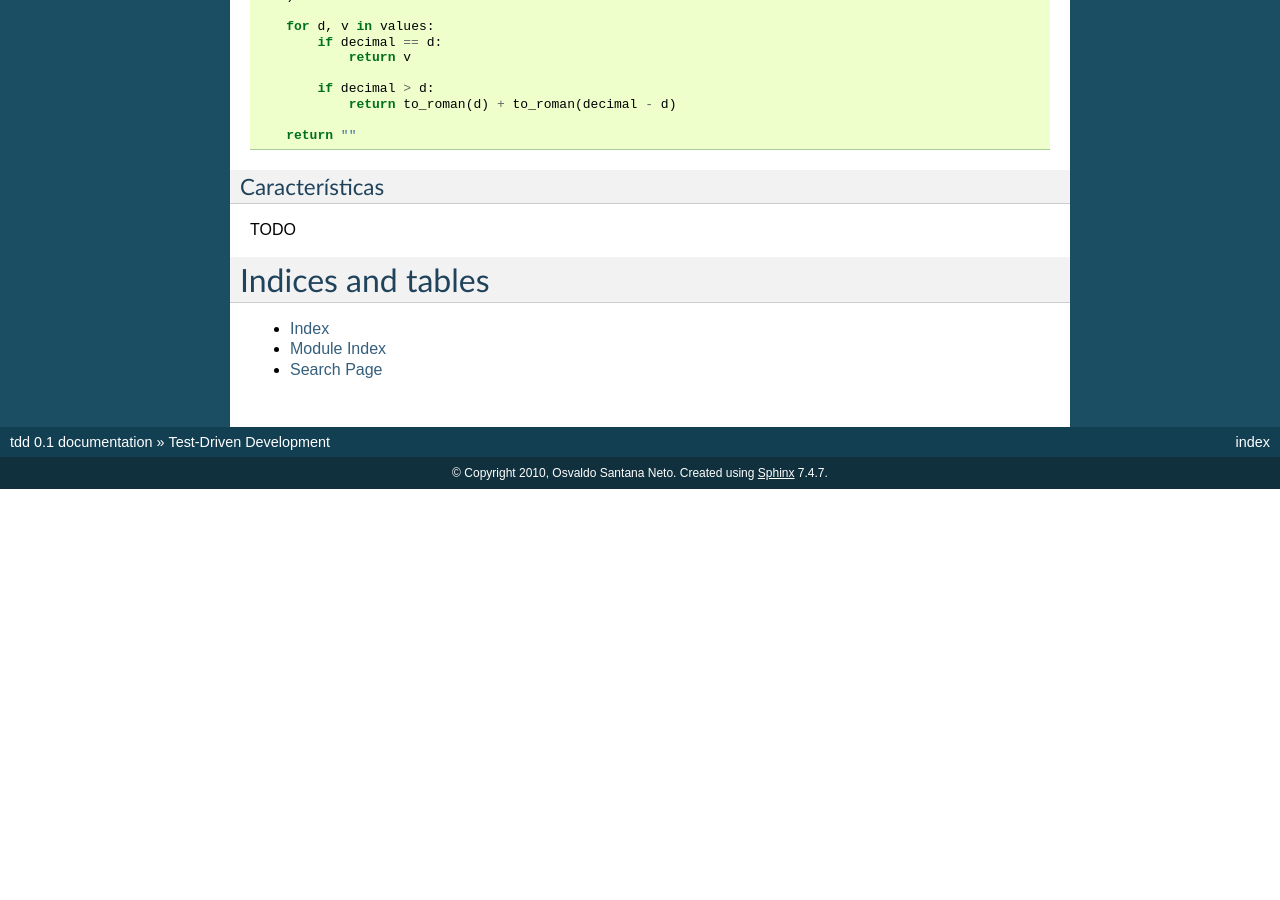
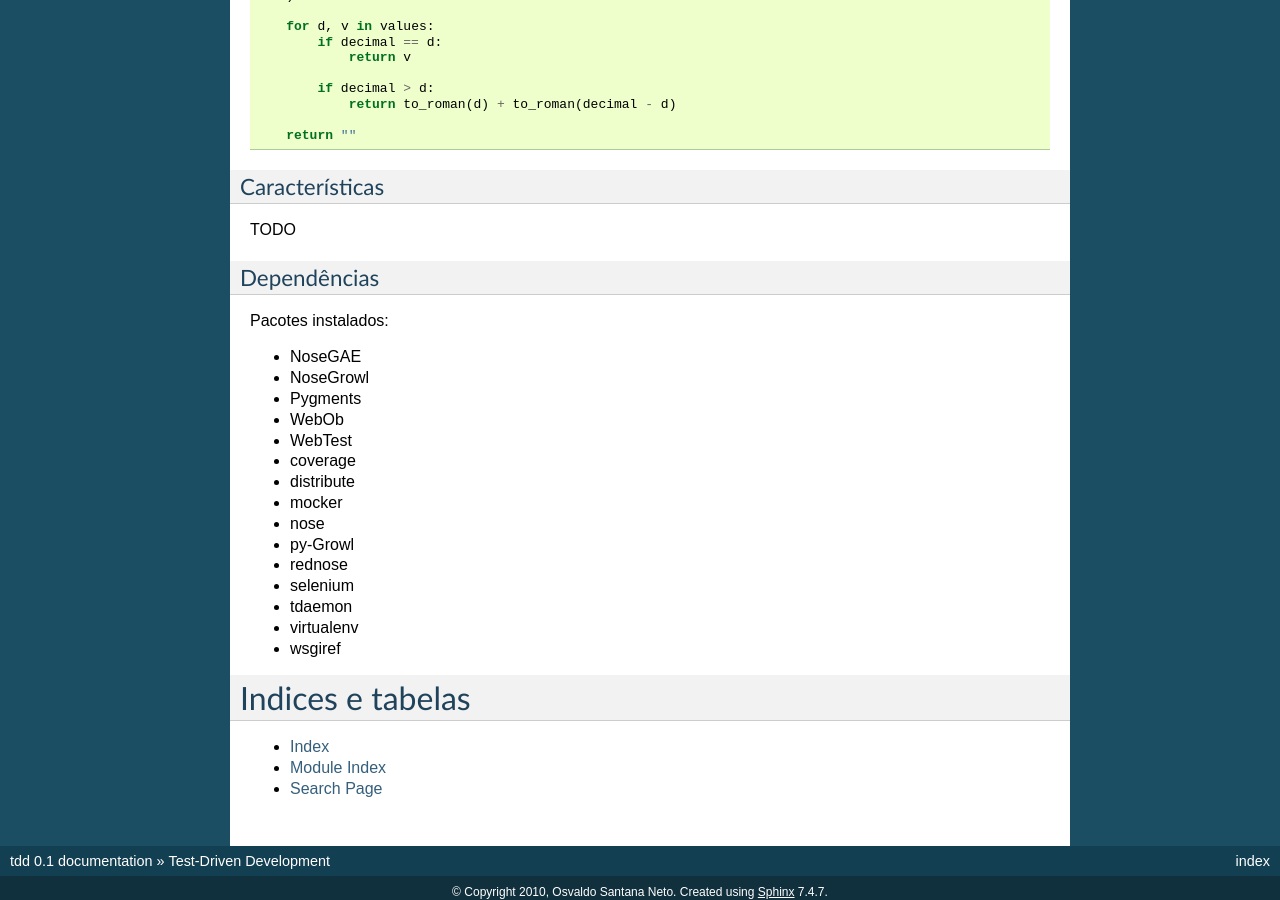
Before and after one commit to osantana/curso-tdd, a Sphinx documentation site: the page built from doc/material_apoio.rst, in a window 1280 px wide and 900 px high, scrolled down 2116 px. Built offline with Sphinx 7.4.7, drawn with Linux system fonts in a browser that asks for light colours; before the commit the page ends 2605 px from its top, so only the background shows below that; some of the changed text lies outside the part shown.

Commit message:
adicionando uma listagem de dependências

```diff
--- a/doc/material_apoio.rst
+++ b/doc/material_apoio.rst
@@ -132,8 +132,30 @@ Características
 
 TODO
 
-Indices and tables
-==================
+Dependências
+~~~~~~~~~~~~
+
+Pacotes instalados:
+
+* NoseGAE
+* NoseGrowl
+* Pygments
+* WebOb
+* WebTest
+* coverage
+* distribute
+* mocker
+* nose
+* py-Growl
+* rednose
+* selenium
+* tdaemon
+* virtualenv
+* wsgiref
+
+
+Indices e tabelas
+=================
 
 * :ref:`genindex`
 * :ref:`modindex`
```
